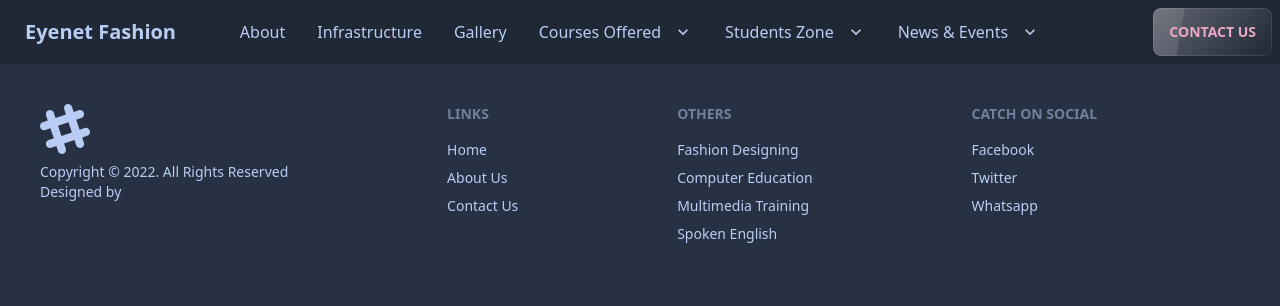
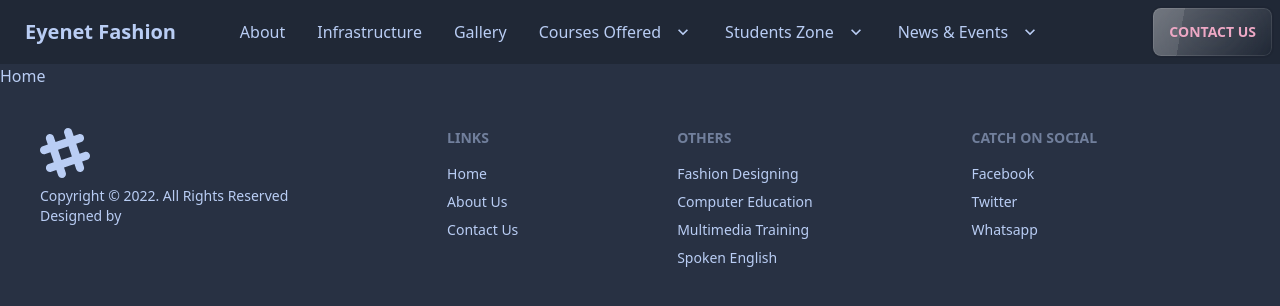
Before and after one commit to Port-Hub/eyenetfashion-fe, a React (Vite) app: page / in a window 1280 px wide. Shown: the top 306 px of the page. Built offline with nearby package versions, Linux system fonts and the light colour scheme.

Commit message:
routing fixed

```diff
--- a/src/App.jsx
+++ b/src/App.jsx
@@ -1,6 +1,7 @@
 import { BrowserRouter as Router, Routes, Route } from "react-router-dom";
 import Navbar from './components/Header/navbar';
 import Footer from './components/Footer/footer';
+import Home from "./components/Pages/home";
 import About from './components/Pages/about';
 import Infra from './components/Pages/infra';
 
@@ -10,8 +11,9 @@ const App = () => {
     <Router>
       <Navbar />
         <Routes>
-          <Route exact path="/about" component={<About />}></Route>
-          <Route exact path="/infra" component={<Infra />}></Route>
+          <Route exact path="/" element={<Home />}></Route>
+          <Route exact path="/about" element={<About />}></Route>
+          <Route exact path="/infra" element={<Infra />}></Route>
         </Routes>
       <Footer />
     </Router>
--- /dev/null
+++ b/src/components/Pages/home.jsx
@@ -0,0 +1,7 @@
+const Home = () => {
+    return(
+        <h1>Home</h1>
+    )
+}
+
+export default Home;
```
